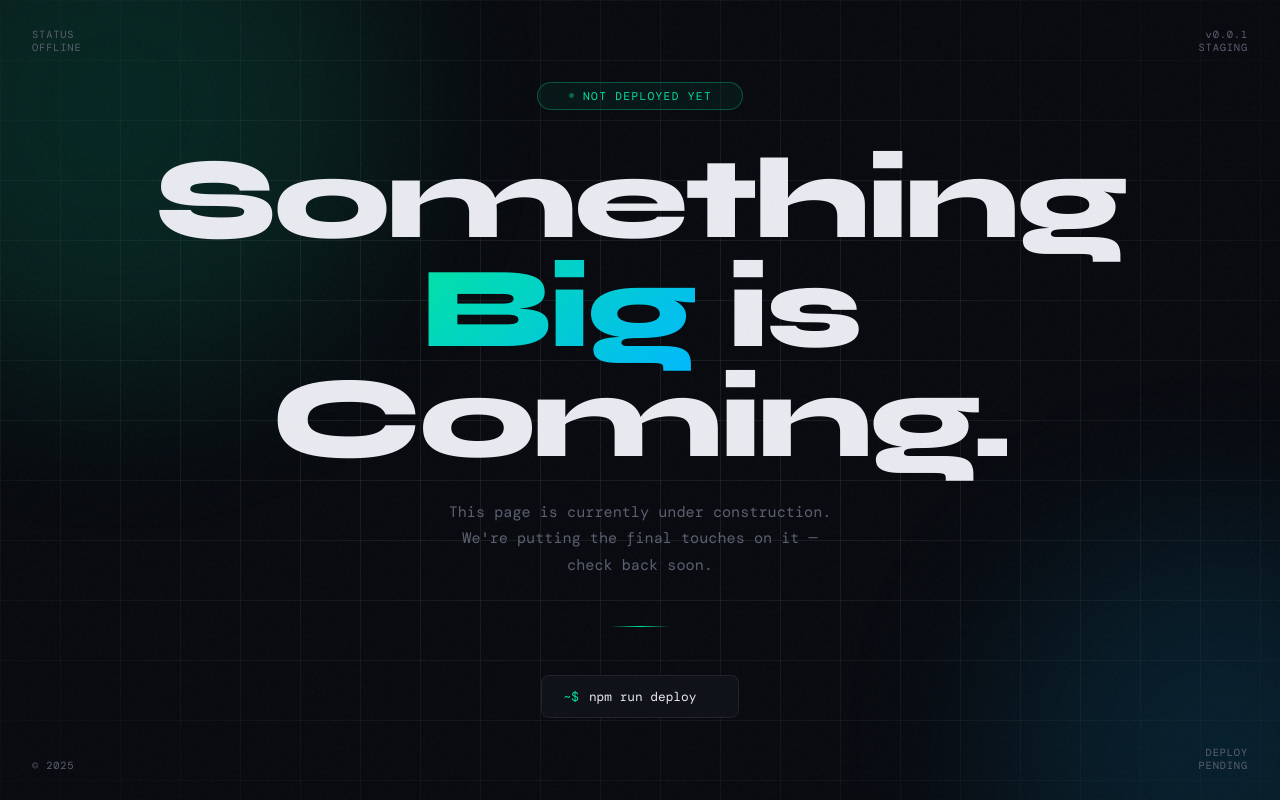
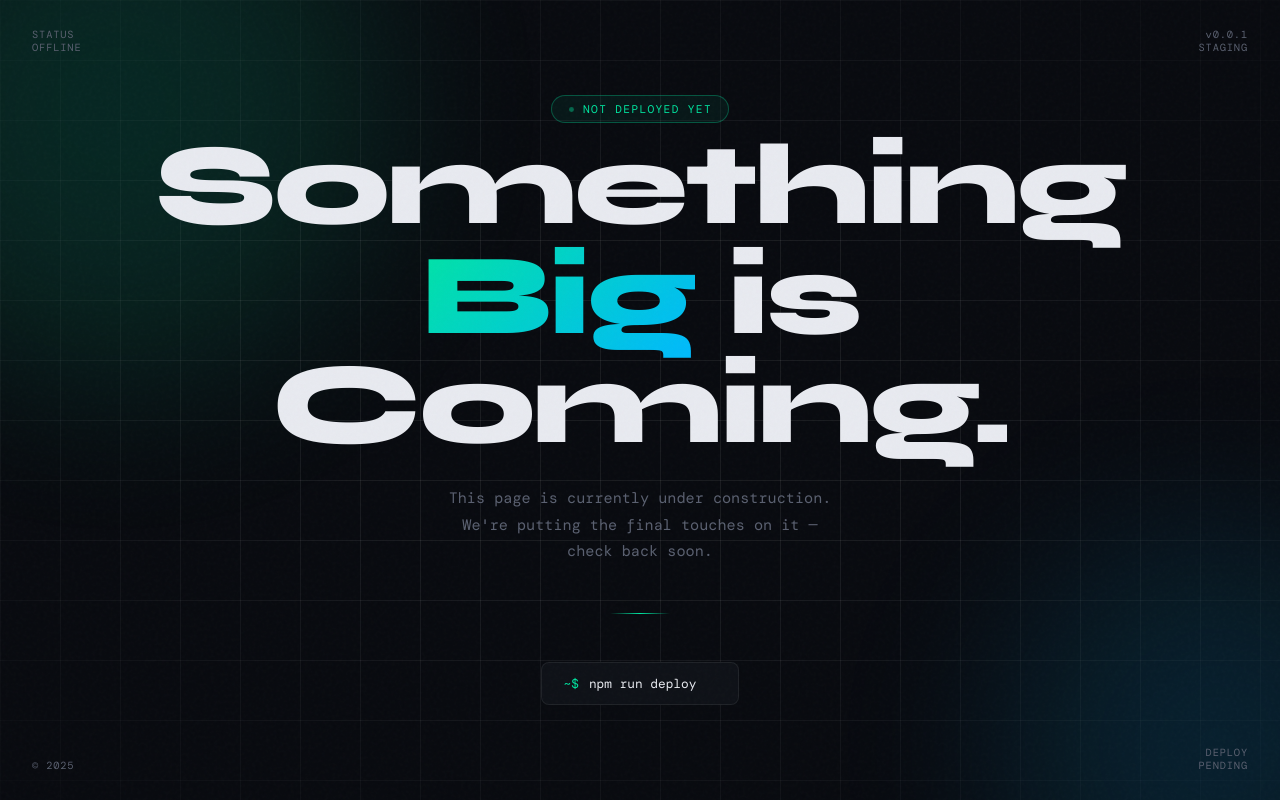
Before and after one commit to Kas-Sai/PageNotDeployed_Sai, a plain HTML site: page index.html in a window 1280 px wide. Drawn offline with nearby package versions, Linux system fonts and the light colour scheme; a web font is replaced by a local one.

Commit message:
Update index.html

```diff
--- a/index.html
+++ b/index.html
@@ -93,7 +93,7 @@
       display: inline-flex;
       align-items: center;
       gap: 8px;
-      padding: 6px 30px;
+      padding: 6px 16px;
       border-radius: 999px;
       border: 1px solid rgba(0, 229, 160, 0.3);
       background: rgba(0, 229, 160, 0.06);
@@ -102,7 +102,7 @@
       letter-spacing: 0.12em;
       text-transform: uppercase;
       color: var(--accent);
-      margin-bottom: 2.2rem;
+      margin-bottom: 0.5rem;
       opacity: 0;
       animation: fadeUp 0.7s ease forwards 0.2s;
     }
```
